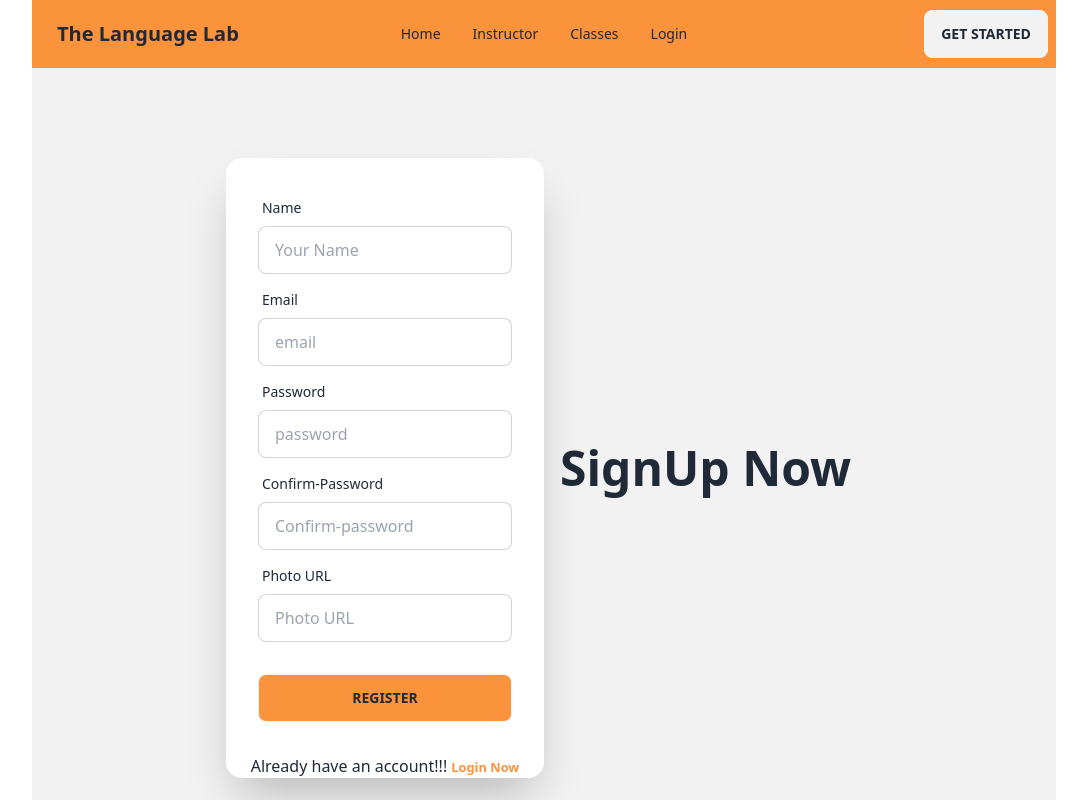
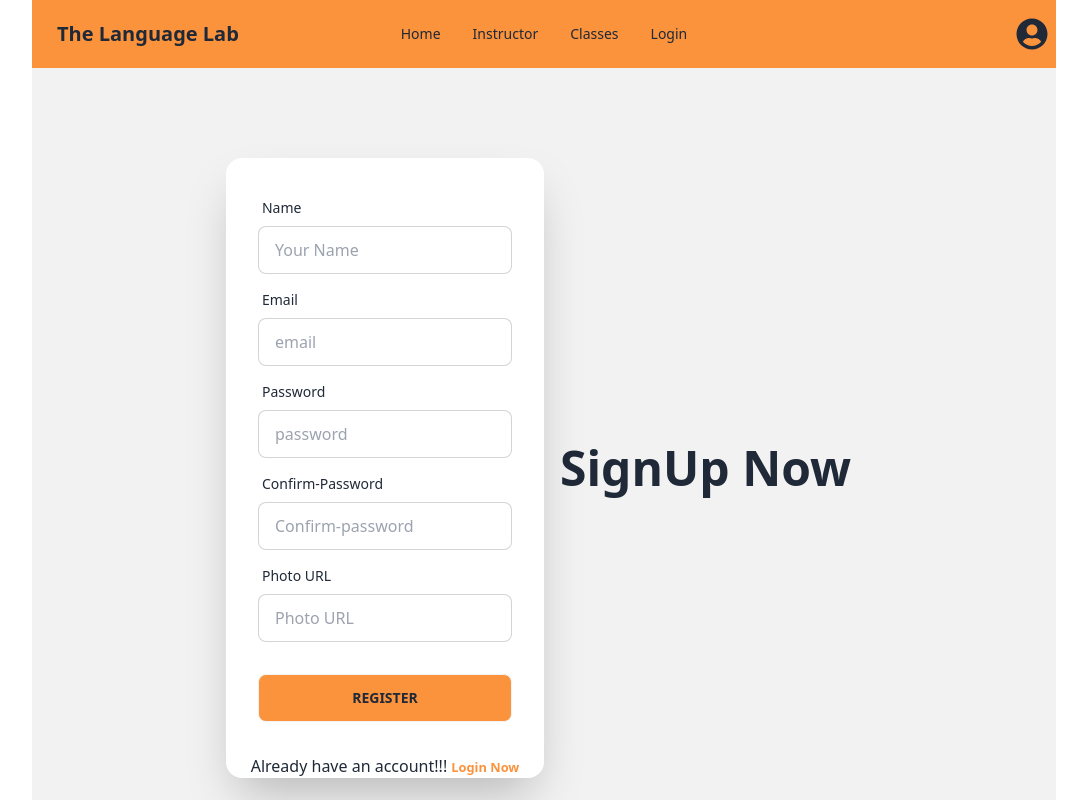
Before and after one commit to LeviathanS11/The-Language-Lab-Client, a React (Vite) app: page /signup in a window 1280 px wide. Shown: the top 800 px of the page, without its empty margins (96-1183 px from the left). Built offline with nearby package versions, Linux system fonts and the light colour scheme; no server answers.

Commit message:
login page reset,conditional render

```diff
--- a/src/Provider/AuthProvider.jsx
+++ b/src/Provider/AuthProvider.jsx
@@ -27,7 +27,7 @@ const AuthProvider = ({children}) => {
     }
 
     const logOut=()=>{
-        setLoading(true);
+        // setLoading(true);
         return signOut(auth)
     }
 
--- a/src/SignUp-Login/Login.jsx
+++ b/src/SignUp-Login/Login.jsx
@@ -19,6 +19,7 @@ const Login = () => {
             .then(result => {
                 const user = result.user;
                 console.log(user);
+                form.reset();
                 Swal.fire({
                     title: 'User Login Successful.',
                     showClass: {
--- a/src/pages/Instructor/Instructor.jsx
+++ b/src/pages/Instructor/Instructor.jsx
@@ -7,6 +7,7 @@ const Instructor = () => {
     const[instructor]=useInstructor();
     return (
         <section >
+
             <Title heading="Our honorable instructor"></Title>
             <div className='grid md:grid-cols-2 gap-5'>
             {
--- a/src/pages/shared/navbar/Navbar.jsx
+++ b/src/pages/shared/navbar/Navbar.jsx
@@ -1,17 +1,22 @@
-import React from 'react';
+import React, { useContext } from 'react';
 import { Link } from 'react-router-dom';
+import { AuthContext } from '../../../Provider/AuthProvider';
+import { FaUserCircle } from "react-icons/fa";
+import { Helmet } from 'react-helmet-async';
 
 const Navbar = () => {
-
+    const { user, logOut } = useContext(AuthContext)
     const navOption = <>
         <li><Link to="/">Home</Link></li>
         <li><Link to="/instructor" >Instructor</Link></li>
         <li><Link to="/all">Classes</Link></li>
-        <li><Link to="/login">Login</Link></li>
-        {/* <li><Link >Dashboard</Link></li> */}
+        {
+            user ? <button className='btn' onClick={logOut}>logout</button> : <li><Link to="/login">Login</Link></li>
+        }
     </>
-
     return (
+        <>
+            <Helmet>The Language Lab || Login</Helmet>
             <div className="navbar bg-orange-400 max-w-screen-lg">
                 <div className="navbar-start">
                     <div className="dropdown text-black">
@@ -30,9 +35,12 @@ const Navbar = () => {
                     </ul>
                 </div>
                 <div className="navbar-end">
-                <a className="btn">Get started</a>
+                    {
+                        user ? <img title={user.displayName} src={user.photoURL} style={{ width: '40px' }} /> : <FaUserCircle style={{ fontSize: '2rem' }}></FaUserCircle>
+                    }
                 </div>
             </div>
+        </>
     );
 };
 
```
Lines whose indentation alone changed are shown as unchanged.
